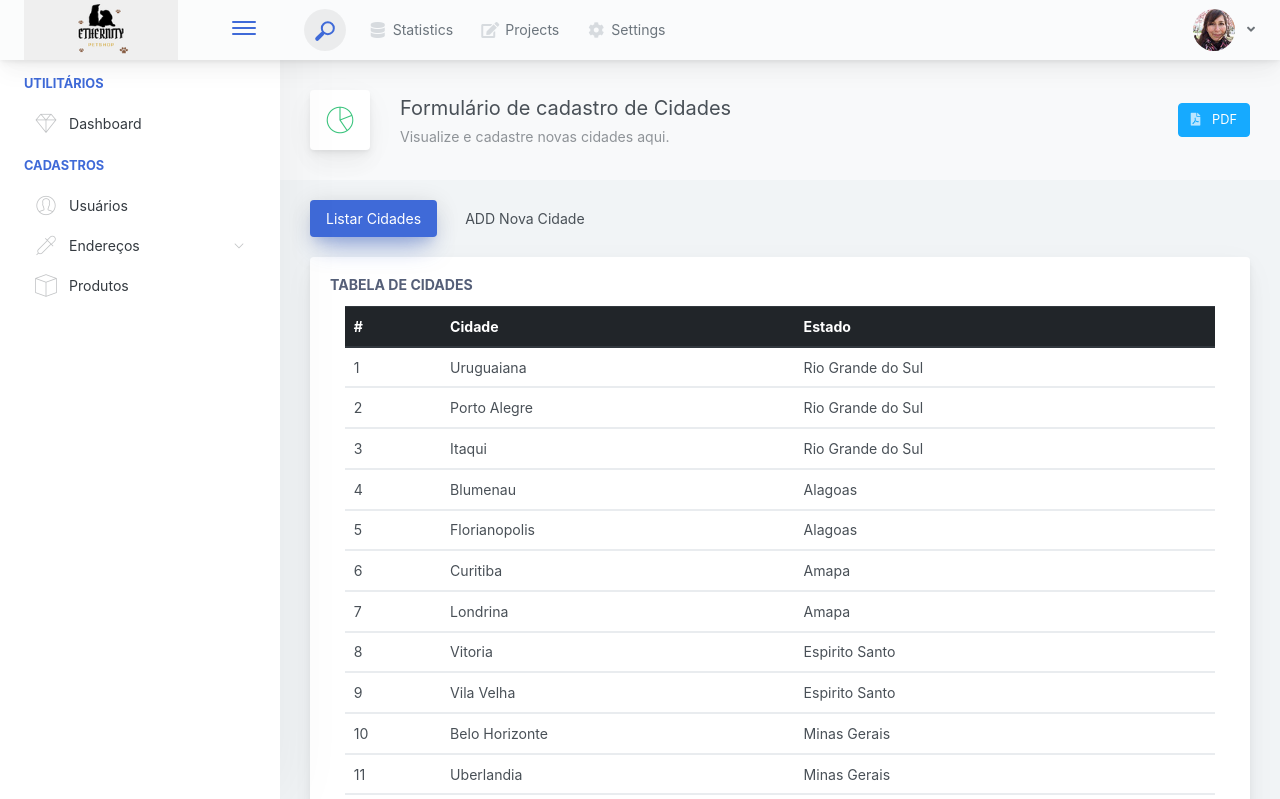
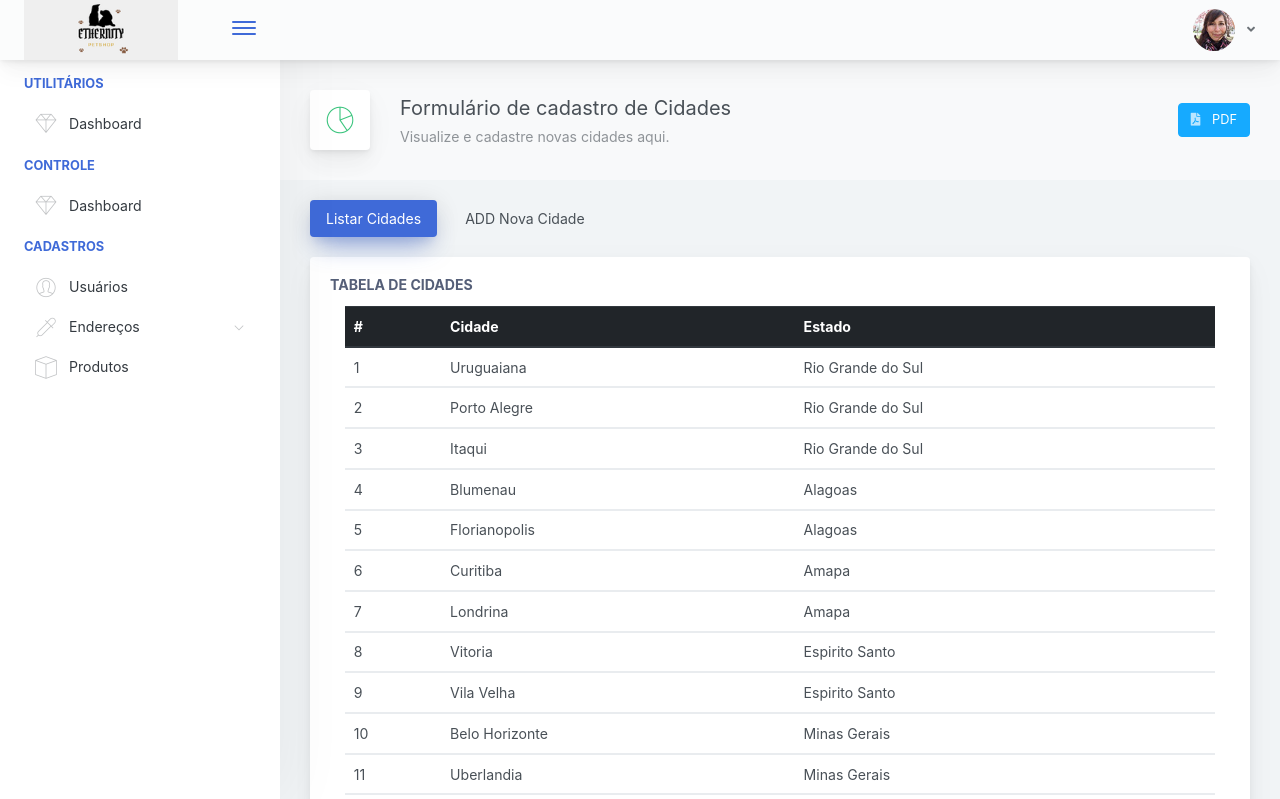
Before and after one commit to jocelinoFG017/tcc-tecnico-em-informatica, a PHP site: page /Dashboard/cidades.php in a window 1280 px wide. Shown: the top 799 px of the page. Run offline with PHP 8.4, Linux system fonts and the light colour scheme; a user stored in the database is signed in; data comes from the database, SQL or seed files in the repository; data that the repository does not hold is empty; some libraries are stand-ins or nearby versions.

Commit message:
feat: update sidebar and dashboard; add dashboard link to sidebar, display total users in dashboard, and show access level in header

```diff
--- a/src/Dashboard/Sidebar/sidebar.php
+++ b/src/Dashboard/Sidebar/sidebar.php
@@ -2,6 +2,14 @@
    <div class="app-sidebar__inner">
       <ul class="vertical-nav-menu">
          <li class="app-sidebar__heading">Utilitários</li>
+         <li>
+            <a href="painel.php">
+            <i class="metismenu-icon pe-7s-diamond"></i>
+            Dashboard
+            <i class="metismenu-state-icon  caret-left"></i>
+            </a>
+         </li>
+         <li class="app-sidebar__heading">Controle</li>
          <li>
             <a href="painel.php">
             <i class="metismenu-icon pe-7s-diamond"></i>
--- a/src/templates/headerDash.php
+++ b/src/templates/headerDash.php
@@ -31,34 +31,7 @@
                     </button>
                 </span>
             </div>    <div class="app-header__content">
-                <div class="app-header-left">
-                    <div class="search-wrapper">
-                        <div class="input-holder">
-                            <input type="text" class="search-input" placeholder="Type to search">
-                            <button class="search-icon"><span></span></button>
-                        </div>
-                        <button class="close"></button>
-                    </div>
-                    <ul class="header-menu nav">
-                        <li class="nav-item">
-                            <a href="javascript:void(0);" class="nav-link">
-                                <i class="nav-link-icon fa fa-database"> </i>
-                                Statistics
-                            </a>
-                        </li>
-                        <li class="btn-group nav-item">
-                            <a href="javascript:void(0);" class="nav-link">
-                                <i class="nav-link-icon fa fa-edit"></i>
-                                Projects
-                            </a>
-                        </li>
-                        <li class="dropdown nav-item">
-                            <a href="javascript:void(0);" class="nav-link">
-                                <i class="nav-link-icon fa fa-cog"></i>
-                                Settings
-                            </a>
-                        </li>
-                    </ul>        </div>
+
                 <div class="app-header-right">
                     <div class="header-btn-lg pr-0">
                         <div class="widget-content p-0">
@@ -84,7 +57,7 @@
                                        <?php echo $_SESSION['nome']; ?>
                                     </div>
                                     <div class="widget-subheading">
-                                        VP People Manager
+                                         <?php echo $_SESSION['nomeNivelAcesso']; ?>
                                     </div>
                                 </div>
                                 <div class="widget-content-right header-user-info ml-3">
```
Also changed, not shown: src/Dashboard/painel.php (+15 -5 lines), src/Login/login.php (+15 -3 lines).
